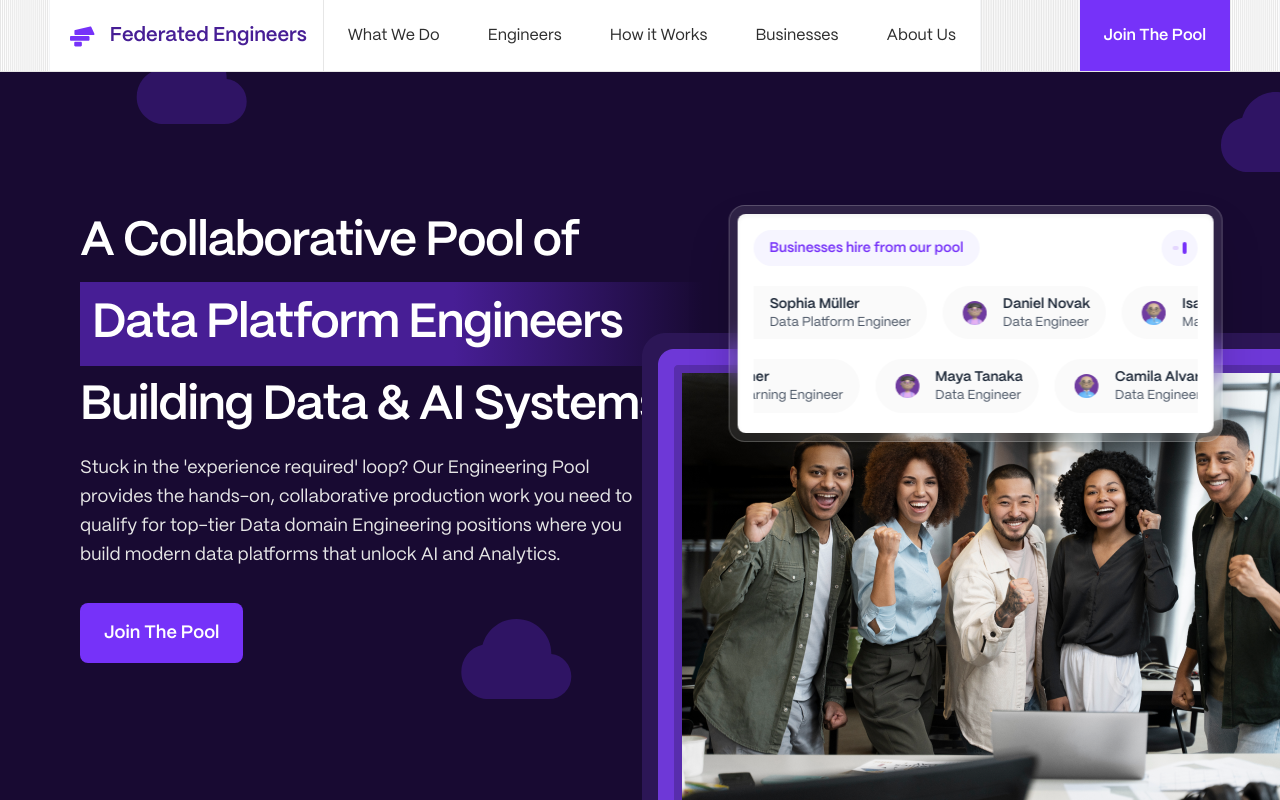
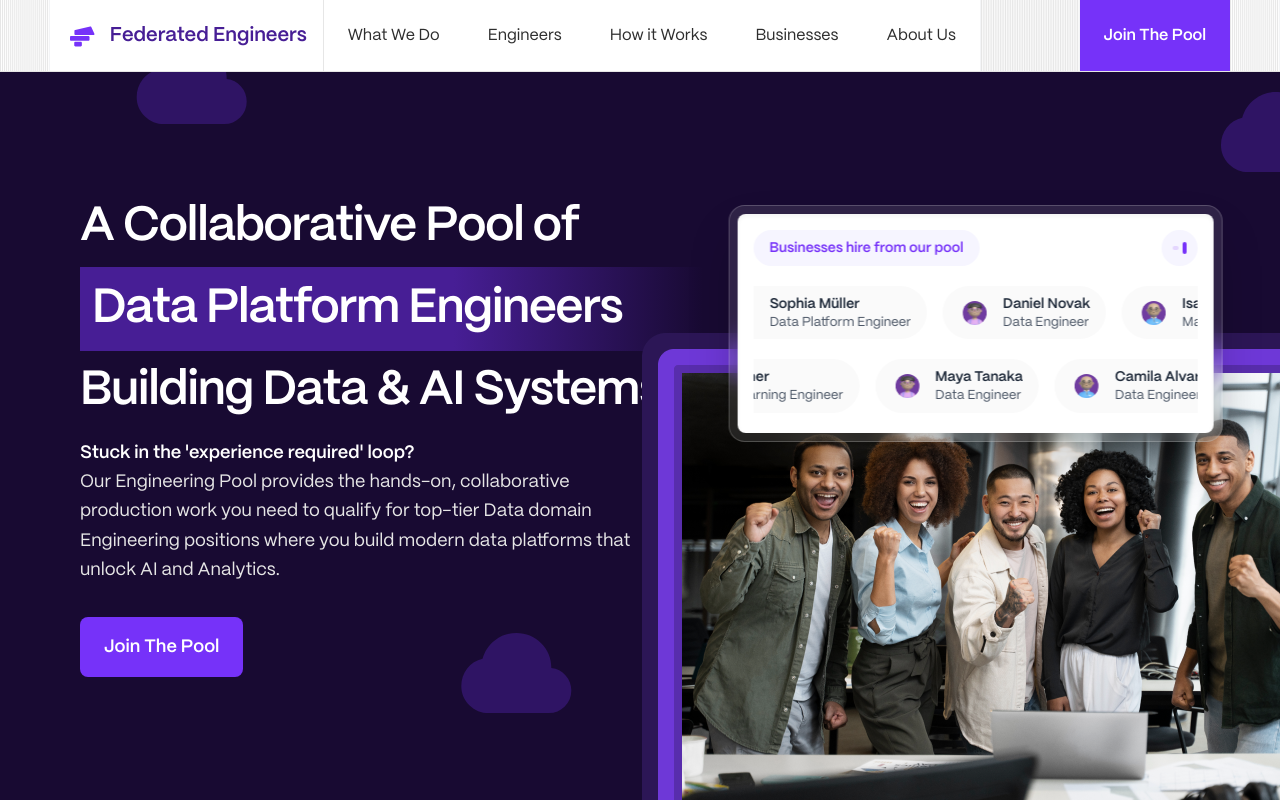
Before and after one commit to fantee-hub/Federated-Engineers, a Next.js app: page / in a window 1280 px wide. Shown: the top 800 px of the page. Built offline with nearby package versions, Linux system fonts and the light colour scheme.

Commit message:
changes in the hero subtext section

```diff
--- a/src/components/sections/HeroSection/Hero.tsx
+++ b/src/components/sections/HeroSection/Hero.tsx
@@ -40,10 +40,13 @@ const Hero = () => {
             </ScrollReveal>
             <ScrollReveal delay={0.2}>
               <p className="max-w-full lg:max-w-140.5 text-base lg:text-lg leading-relaxed text-[#E6E6E6]">
-                Stuck in the 'experience required' loop? Our Engineering Pool
-                provides the hands-on, collaborative production work you need to
-                qualify for top-tier Data domain Engineering positions where you
-                build modern data platforms that unlock AI and Analytics.
+                <span className="font-semibold text-white">
+                  Stuck in the 'experience required' loop?
+                </span>
+                <br /> Our Engineering Pool provides the hands-on, collaborative
+                production work you need to qualify for top-tier Data domain
+                Engineering positions where you build modern data platforms that
+                unlock AI and Analytics.
               </p>
             </ScrollReveal>
 
```
